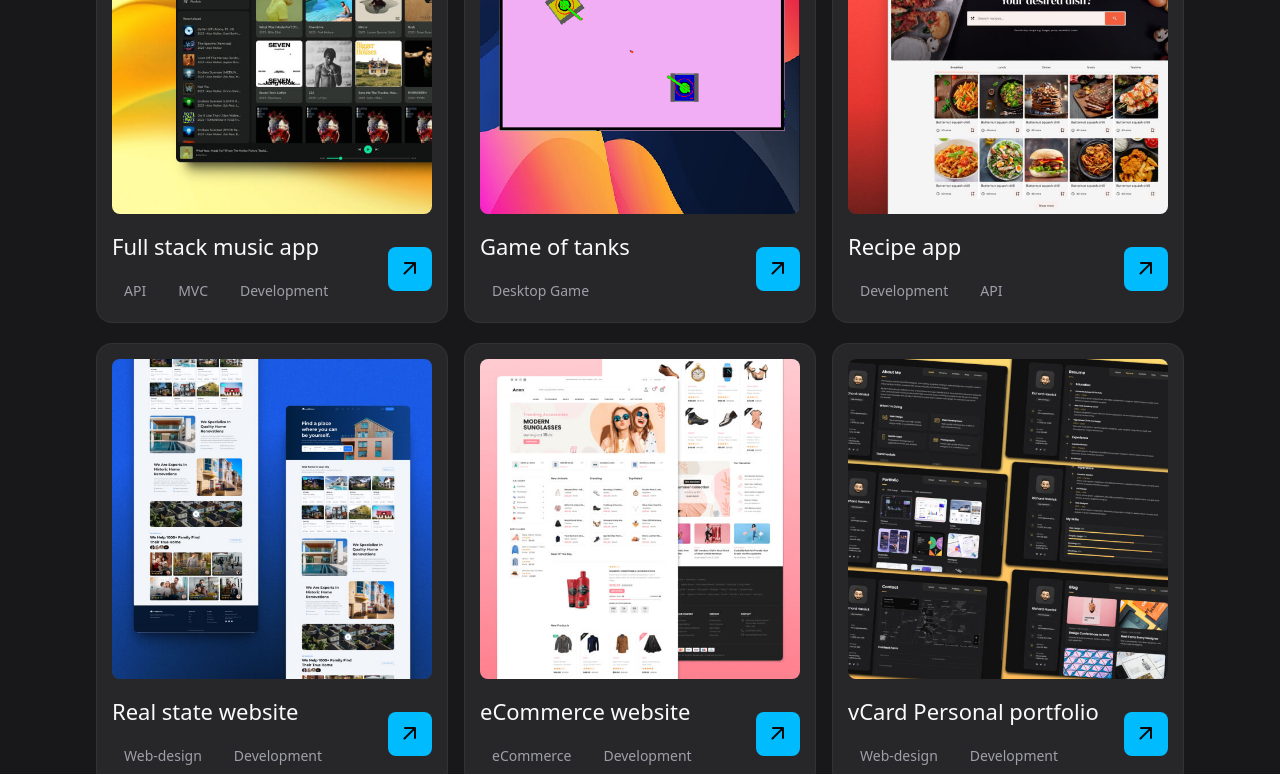
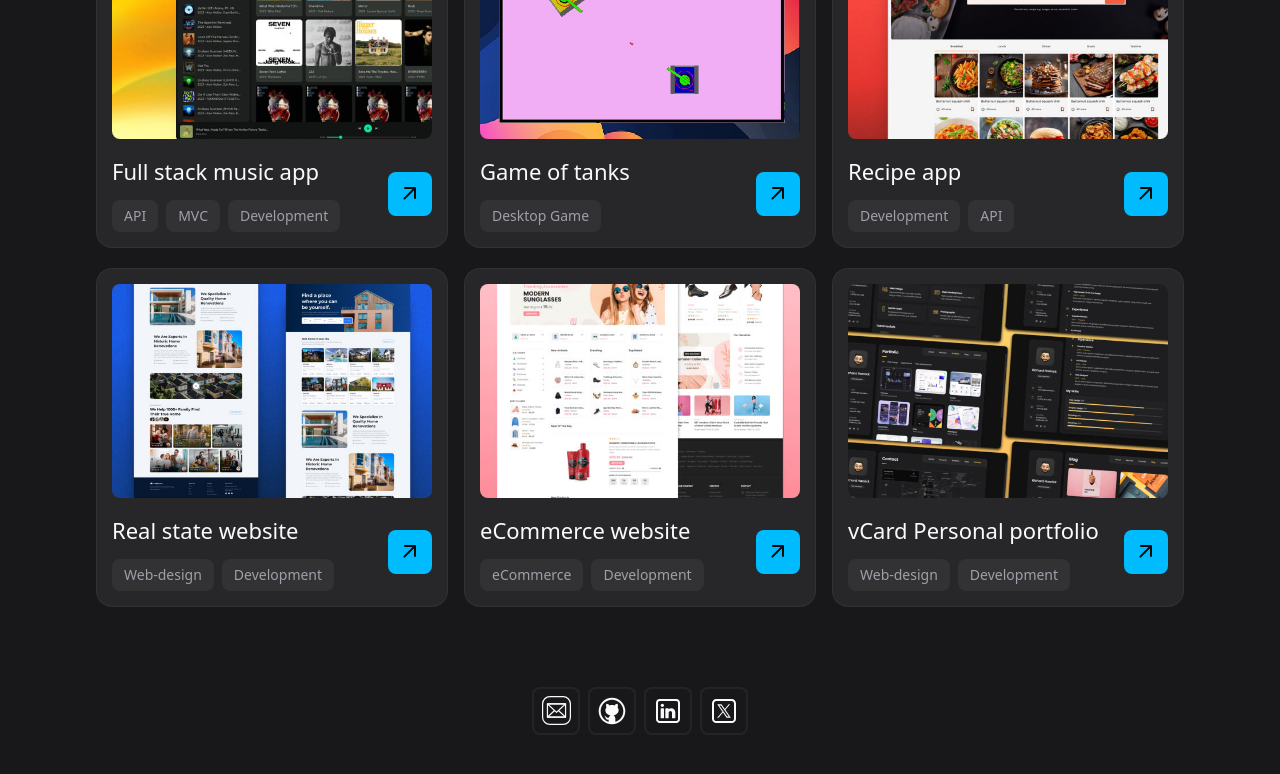
Before and after one commit to Prithviraj2511/prithviraj-patil, a React (Vite) app: page / in a window 1280 px wide. Shown: the part 2000-2774 px from the top of the page. Built offline with nearby package versions, Linux system fonts and the light colour scheme.

Commit message:
updated few components and added footer section

```diff
--- a/src/App.jsx
+++ b/src/App.jsx
@@ -1,4 +1,5 @@
 import About from "./components/About";
+import Footer from "./components/Footer";
 import Header from "./components/Header";
 import Hero from "./components/Hero";
 import Skill from "./components/Skill";
@@ -14,6 +15,7 @@
         <Skill />
         <Work />
       </main>
+      <Footer />
     </>
   );
 }
--- /dev/null
+++ b/src/components/Footer.jsx
@@ -0,0 +1,29 @@
+import Socials from "./Socials";
+
+function Footer() {
+  return (
+    <footer className="">
+      <div className="container">
+        <div id="contact" className="pt-10 mb-5 mt-10">
+          <Socials
+            iconHeight={32}
+            iconWidth={32}
+            classes="flex items-center gap-2 justify-center"
+          />
+        </div>
+        <div className="flex items-center justify-between pt-5 mb-8">
+          <a href="" className="">
+            <img src="/images/logo.svg" width={40} height={40} alt="Logo" />
+          </a>
+          <div>
+            <a target="_blank" href="https://icons8.com">
+              <span className="text-zinc-500">icons by ~Icons8</span>
+            </a>
+          </div>
+        </div>
+      </div>
+    </footer>
+  );
+}
+
+export default Footer;
--- a/src/components/Hero.jsx
+++ b/src/components/Hero.jsx
@@ -1,4 +1,4 @@
-import { ButtonOutline, ButtonPrimary } from "./Button";
+import { ButtonPrimary } from "./Button";
 
 function Hero() {
   return (
@@ -19,7 +19,7 @@
               <span className="relative w-2 h-2 rounded-full bg-emerald-400">
                 <span className="absolute inset-0 rounded-full bg-emerald-400 animate-ping"></span>
               </span>
-              Available for work
+              Available for work - prithviraj.patil.sde@gmail.com
             </div>
           </div>
           <h2 className="headline-1 headline-hero">
@@ -27,11 +27,6 @@
           </h2>
           <div className="flex items-center gap-3">
             <ButtonPrimary label="Download CV" icon="download" />
-            <ButtonOutline
-              href="#about"
-              label="Scroll down"
-              icon="arrow_downward"
-            />
           </div>
         </div>
 
--- a/src/components/Navbar.jsx
+++ b/src/components/Navbar.jsx
@@ -38,19 +38,19 @@
       className: "nav-link",
     },
     {
+      label: "Skills",
+      link: "#skills",
+      className: "nav-link",
+    },
+    {
       label: "Work",
       link: "#work",
       className: "nav-link",
     },
     {
-      label: "Reviews",
-      link: "#reviews",
-      className: "nav-link",
-    },
-    {
       label: "Contact",
       link: "#contact",
-      className: "nav-link md:hidden",
+      className: "nav-link nav-hide",
     },
   ];
   return (
--- a/src/components/ProjectCard.jsx
+++ b/src/components/ProjectCard.jsx
@@ -8,7 +8,7 @@
         classes
       }
     >
-      <figure className="img-box aspect-square rounded-lg mb-4 ">
+      <figure className="img-box aspect-[3/2] rounded-lg mb-4 ">
         <img src={imgSrc} alt={title} loading="lazy" className="img-cover" />
       </figure>
 
@@ -19,7 +19,7 @@
             {tags.map((label, key) => (
               <span
                 key={key}
-                className="h-8 text-sm text-zinc-400 bgzi50/5 grid items-center px-3 rounded-lg"
+                className="h-8 text-sm text-zinc-400 bg-zinc-50/5 grid items-center px-3 rounded-lg"
               >
                 {label}
               </span>
--- a/src/components/Skill.jsx
+++ b/src/components/Skill.jsx
@@ -60,10 +60,10 @@
     },
   ];
   return (
-    <section className="section">
+    <section id="skills" className="section">
       <div className="container">
         <h2 className="headline-2">My Tech Skills</h2>
-        <p className="text-zinc-400 mt-3 mb8 max-w-[50ch]">
+        <p className="text-zinc-400 mt-3 mb-8 max-w-[50ch]">
           Discover the tools and technologies I use to create websites &
           applications.
         </p>
--- /dev/null
+++ b/src/components/Socials.jsx
@@ -0,0 +1,116 @@
+import PropTypes from "prop-types";
+
+function Socials({ iconWidth, iconHeight, classes }) {
+  const socialLinks = [
+    {
+      href: "mailto:prithviraj.patil.sde@gmail.com",
+      icon: (
+        <svg
+          width={iconWidth - 3}
+          height={iconHeight - 3}
+          xmlns="http://www.w3.org/2000/svg"
+          viewBox="0 0 48 48"
+        >
+          <g id="Layer_2" data-name="Layer 2">
+            <g id="layer_1-2" data-name="layer 1">
+              <path
+                d="M35,48H13A13,13,0,0,1,0,35V13A13,13,0,0,1,13,0H35A13,13,0,0,1,48,13V35A13,13,0,0,1,35,48ZM13,2A11,11,0,0,0,2,13V35A11,11,0,0,0,13,46H35A11,11,0,0,0,46,35V13A11,11,0,0,0,35,2Z"
+                fill="currentColor"
+              />
+              <path
+                d="M39,36H9a1,1,0,0,1-1-1V13a1,1,0,0,1,1-1H39a1,1,0,0,1,1,1V35A1,1,0,0,1,39,36ZM10,34H38V14H10Z"
+                fill="currentColor"
+              />
+              <path
+                d="M24,28a1,1,0,0,1-.68-.27l-15-14A1,1,0,0,1,9,12H39a1,1,0,0,1,.68,1.73l-15,14A1,1,0,0,1,24,28ZM11.54,14,24,25.63,36.46,14Z"
+                fill="currentColor"
+              />
+              <path
+                d="M39,36H9a1,1,0,0,1-.68-1.73l11.78-11,1.37,1.46L11.54,34H36.46l-9.93-9.27,1.37-1.46,11.78,11A1,1,0,0,1,39,36Z"
+                fill="currentColor"
+              />
+            </g>
+          </g>
+        </svg>
+      ),
+      alt: "mail",
+    },
+    {
+      href: "https://github.com/Prithviraj2511",
+      icon: (
+        <svg
+          width={iconWidth}
+          height={iconHeight}
+          viewBox="0 0 24 24"
+          fill="none"
+          xmlns="http://www.w3.org/2000/svg"
+        >
+          <path
+            d="M12 2C6.48603 2 2 6.48604 2 12C2 17.514 6.48603 22 12 22C17.514 22 22 17.514 22 12C22 6.48604 17.514 2 12 2ZM12 3.5C16.7033 3.5 20.5 7.2967 20.5 12C20.5 15.8327 17.9785 19.0613 14.5 20.126V17.5684C14.5 16.6133 13.9497 15.7943 13.1543 15.3867C13.9276 15.2388 14.6457 14.9454 15.249 14.5309C15.8522 14.1165 16.3232 13.5929 16.6228 13.0037C16.9224 12.4145 17.0421 11.7765 16.9718 11.1429C16.9015 10.5093 16.6434 9.89818 16.2188 9.36035C16.4405 8.67771 16.6883 7.48034 16.0996 6.53809C14.9647 6.53809 14.2323 7.31604 13.8828 7.7998C13.2853 7.60352 12.6459 7.5017 12 7.5C11.3537 7.50057 10.7136 7.60139 10.1152 7.79688C9.76487 7.31289 9.03311 6.53809 7.90039 6.53809C7.22486 7.61941 7.64246 8.78228 7.86621 9.25684C7.41288 9.79235 7.12862 10.4078 7.03781 11.0505C6.94699 11.6931 7.05233 12.3438 7.34478 12.9468C7.63723 13.5498 8.10809 14.087 8.71698 14.5124C9.32587 14.9379 10.0546 15.2389 10.8408 15.3896C10.1877 15.7262 9.69864 16.337 9.54883 17.0781H8.8916C8.2431 17.0781 7.99112 16.8146 7.64062 16.3701C7.29463 15.9256 6.92259 15.6269 6.47559 15.5029C6.23459 15.4774 6.07223 15.6607 6.28223 15.8232C6.99173 16.3062 7.0407 17.0968 7.3252 17.6143C7.5842 18.0803 8.11484 18.5 8.71484 18.5H9.5V20.126C6.02153 19.0613 3.5 15.8327 3.5 12C3.5 7.2967 7.29669 3.5 12 3.5Z"
+            fill="currentColor"
+          />
+        </svg>
+      ),
+      alt: "GitHub",
+    },
+    {
+      href: "https://www.linkedin.com/in/patil-prithviraj/",
+      icon: (
+        <svg
+          width={iconWidth}
+          height={iconHeight}
+          viewBox="0 0 24 24"
+          fill="none"
+          xmlns="http://www.w3.org/2000/svg"
+        >
+          <path
+            d="M5.75 3C4.24011 3 3 4.24011 3 5.75V18.25C3 19.7599 4.24011 21 5.75 21H18.25C19.7599 21 21 19.7599 21 18.25V5.75C21 4.24011 19.7599 3 18.25 3H5.75ZM5.75 4.5H18.25C18.9491 4.5 19.5 5.05089 19.5 5.75V18.25C19.5 18.9491 18.9491 19.5 18.25 19.5H5.75C5.05089 19.5 4.5 18.9491 4.5 18.25V5.75C4.5 5.05089 5.05089 4.5 5.75 4.5ZM7.75 6.5C7.41848 6.5 7.10054 6.6317 6.86612 6.86612C6.6317 7.10054 6.5 7.41848 6.5 7.75C6.5 8.08152 6.6317 8.39946 6.86612 8.63388C7.10054 8.8683 7.41848 9 7.75 9C8.08152 9 8.39946 8.8683 8.63388 8.63388C8.8683 8.39946 9 8.08152 9 7.75C9 7.41848 8.8683 7.10054 8.63388 6.86612C8.39946 6.6317 8.08152 6.5 7.75 6.5ZM7 10C6.7235 10 6.5 10.2235 6.5 10.5V17C6.5 17.2765 6.7235 17.5 7 17.5H8.5C8.7765 17.5 9 17.2765 9 17V10.5C9 10.2235 8.7765 10 8.5 10H7ZM10.5 10C10.2235 10 10 10.2235 10 10.5V17C10 17.2765 10.2235 17.5 10.5 17.5H12C12.2765 17.5 12.5 17.2765 12.5 17V13.25C12.5 12.5605 13.0605 12 13.75 12C14.4395 12 15 12.5605 15 13.25V17C15 17.2765 15.2235 17.5 15.5 17.5H17C17.2765 17.5 17.5 17.2765 17.5 17V13C17.5 11.3455 16.1545 10 14.5 10C13.731 10 13.0315 10.293 12.5 10.7705V10.5C12.5 10.2235 12.2765 10 12 10H10.5Z"
+            fill="currentColor"
+          />
+        </svg>
+      ),
+      alt: "LinkedIn",
+    },
+    {
+      href: "https://x.com/Prithviraj2511",
+      icon: (
+        <svg
+          width={iconWidth}
+          height={iconHeight}
+          viewBox="0 0 24 24"
+          fill="none"
+          xmlns="http://www.w3.org/2000/svg"
+        >
+          <path
+            d="M6.25 3C4.46403 3 3 4.46403 3 6.25V17.75C3 19.536 4.46403 21 6.25 21H17.75C19.536 21 21 19.536 21 17.75V6.25C21 4.46403 19.536 3 17.75 3H6.25ZM6.25 4.5H17.75C18.725 4.5 19.5 5.27497 19.5 6.25V17.75C19.5 18.725 18.725 19.5 17.75 19.5H6.25C5.27497 19.5 4.5 18.725 4.5 17.75V6.25C4.5 5.27497 5.27497 4.5 6.25 4.5ZM6.91406 7L10.7822 12.5283L6.91113 17H7.93262L11.2344 13.1758L13.9102 17H17.1289L13.0127 11.1172L16.5684 7H15.5684L12.5615 10.4717L10.1328 7H6.91406ZM8.46777 7.84766H9.74902L15.5752 16.1523H14.2939L8.46777 7.84766Z"
+            fill="currentColor"
+          />
+        </svg>
+      ),
+      alt: "Twitter X",
+    },
+  ];
+
+  return (
+    <div className={classes}>
+      {socialLinks.map(({ href, icon }, key) => (
+        <a
+          key={key}
+          href={href}
+          target="_blank"
+          className="w-12 h-12 grid place-items-center ring-inset ring-2 ring-zinc-50/5 rounded-lg transition-[background-color, color] hover:bg-zinc-50 hover:text-zinc-950 active:bg-zinc-50/80"
+        >
+          {icon}
+        </a>
+      ))}
+    </div>
+  );
+}
+
+Socials.propTypes = {
+  iconWidth: PropTypes.number.isRequired,
+  iconHeight: PropTypes.number.isRequired,
+  classes: PropTypes.string,
+};
+
+export default Socials;
--- a/src/index.css
+++ b/src/index.css
@@ -79,6 +79,10 @@
   @apply text-zinc-900 duration-500;
 }
 
+.nav-hide {
+  @apply md:hidden;
+}
+
 .navbar .active-box {
   @apply absolute bg-zinc-50 rounded-lg -z-10 duration-500;
 }
```
Also changed, not shown: public/images/game-of-tanks.jpg, public/images/mail.svg (added).
